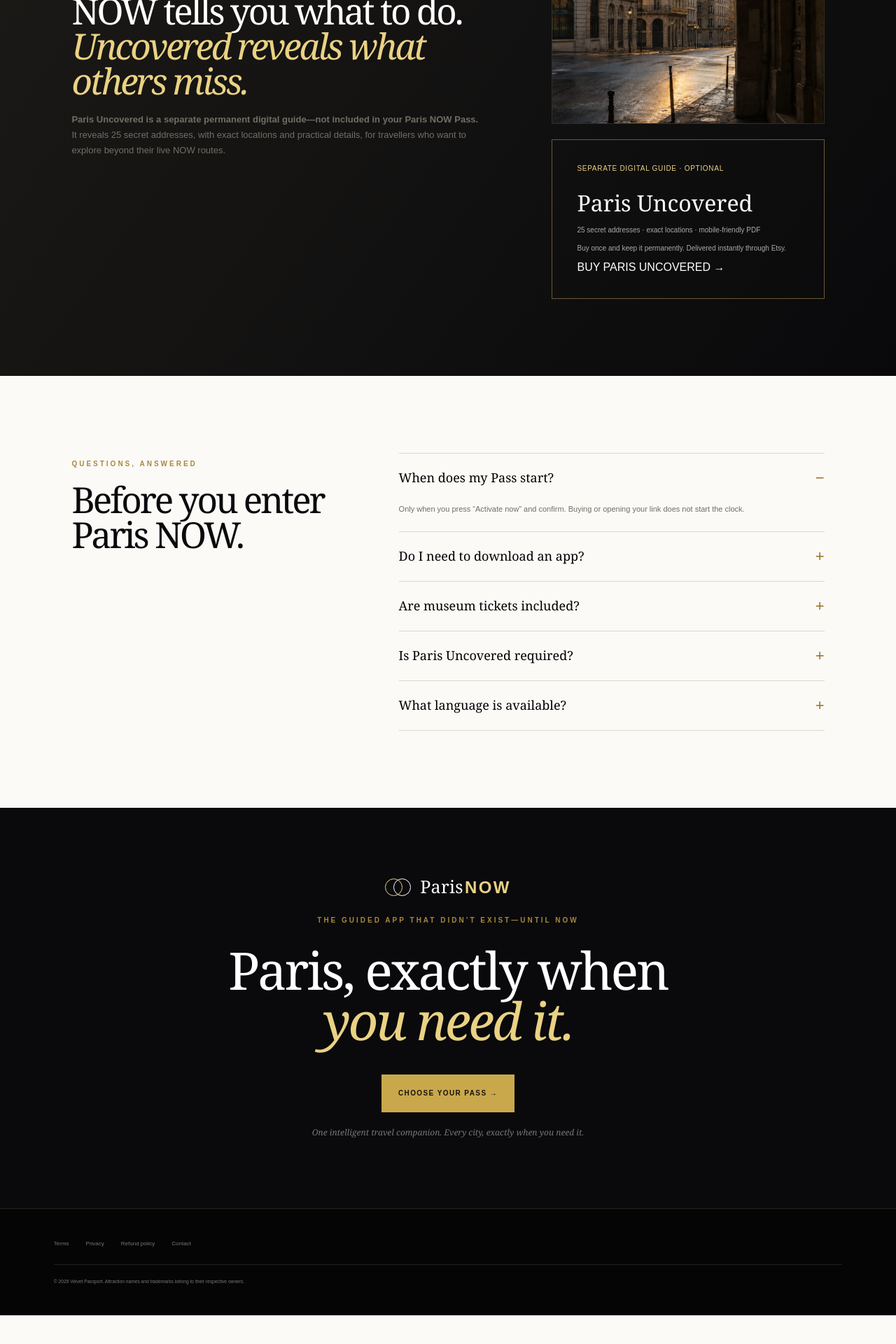
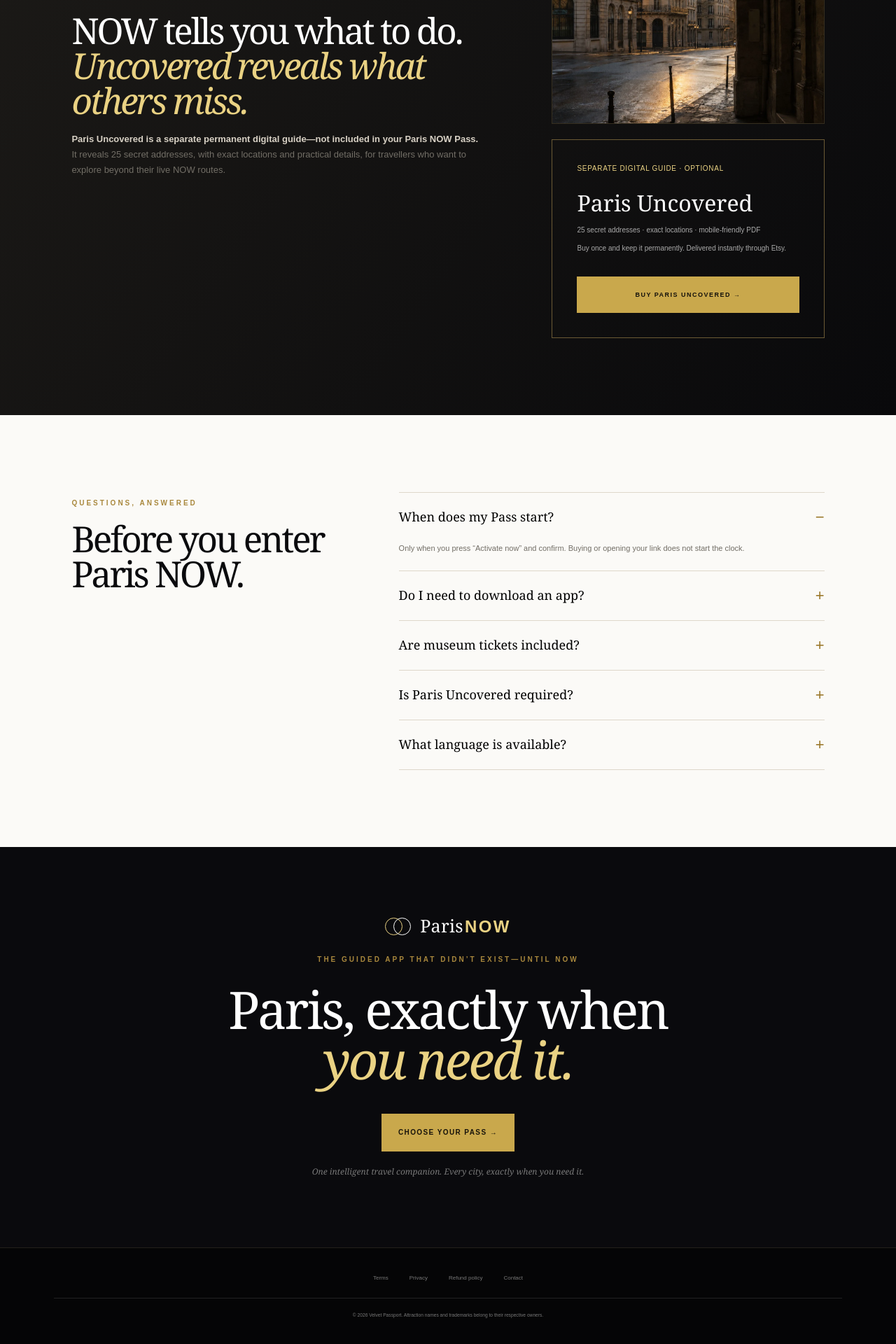
Before and after one commit to naturlabs1996-creator/velvet-passport-now, a Next.js app: page / in a window 1280 px wide. Shown: the part 6266-8186 px from the top of the page at 70% size. Before the commit the page ends 8145 px from the top, so only its background shows below. Built offline with nearby package versions, Linux system fonts and the light colour scheme.

Commit message:
Center minimal footer and style Uncovered CTA

```diff
--- a/app/globals.css
+++ b/app/globals.css
@@ -73,3 +73,10 @@
 /* Avoid an Olympic-rings reading: use one compact horizontal product lockup */
 .finalProductMark{flex-direction:row;gap:12px;margin-bottom:18px}.finalProductMark .largeRings{width:38px;height:27px;flex:0 0 38px}.finalProductMark .largeRings i{width:25px;height:25px;top:1px}.finalProductMark .largeRings i+i{left:12px}.finalProductMark>b{font-size:25px}.finalProductMark>b>em{font-size:24px}
 @media(max-width:600px){.finalProductMark{flex-direction:row;gap:10px;margin-bottom:18px}.finalProductMark .largeRings{width:34px;height:24px;flex-basis:34px}.finalProductMark .largeRings i{width:22px;height:22px}.finalProductMark .largeRings i+i{left:11px}.finalProductMark>b{font-size:23px}.finalProductMark>b>em{font-size:22px}}
+
+/* Make Paris Uncovered unmistakably separate and directly purchasable */
+.uncovered>div>p b{color:#d8d1c5;font-weight:600}.uncoveredCta{display:flex;align-items:center;justify-content:center;min-height:52px;margin-top:22px;background:var(--gold);color:#15120c;font-size:9px;letter-spacing:1.5px;font-weight:700}.uncoveredCta:hover{background:var(--gold2)}
+
+/* Minimal centered legal footer */
+footer{display:flex;flex-direction:column;align-items:center;justify-content:center;text-align:center;gap:24px;padding-block:38px}footer nav{justify-content:center;gap:30px}footer>small{width:100%;padding-top:20px}
+@media(max-width:600px){footer{display:flex;padding:34px 24px;gap:24px}footer nav{width:100%;justify-content:center;gap:26px;flex-wrap:wrap}.uncoveredCta{min-height:56px;font-size:10px}}
```
